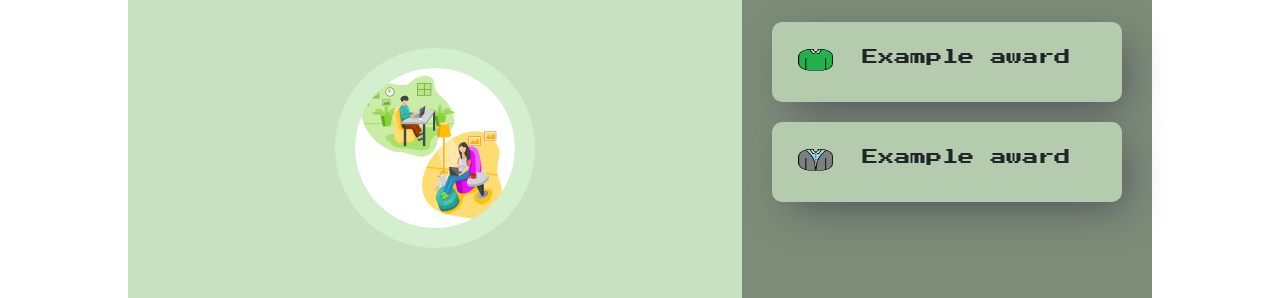
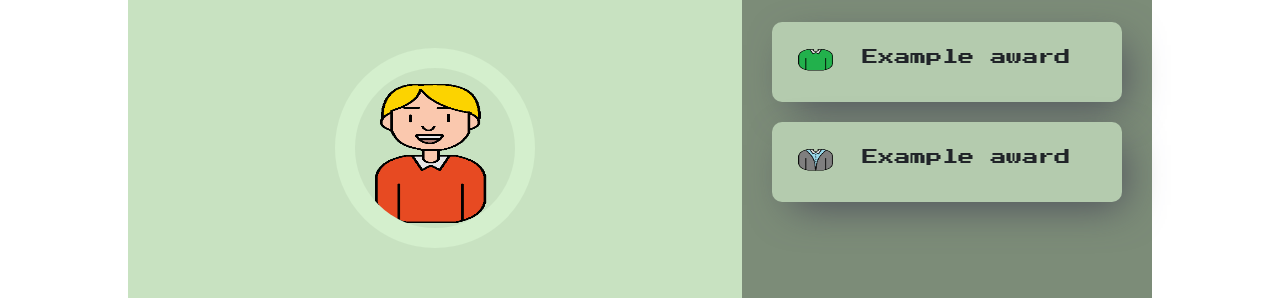
Before and after one commit to Karina-00/Hackathon, a React (Create React App) app: page / in a window 1280 px wide. Shown: the part 274-572 px from the top of the page. Built offline with nearby package versions, Linux system fonts and the light colour scheme; no server answers.

Commit message:
profile pic update

```diff
--- a/src/components/courses/QuestionView.tsx
+++ b/src/components/courses/QuestionView.tsx
@@ -5,7 +5,7 @@ import {Button, Container, Progress} from "nes-react";
 import EnemyImage1 from '../../assets/enemies/enemy1.png';
 import EnemyImage2 from '../../assets/enemies/enemy2.png';
 import EnemyImage3 from '../../assets/enemies/enemy3.png';
-import BlackLongBlack from '../../assets/PeopleAvatars/BlackLongBlack.png';
+import ProfilePicture from '../../assets/PeopleAvatars/WhiteShortBlond.png';
 import Location1 from '../../assets/locationBackground/location1.png';
 import Location2 from '../../assets/locationBackground/location2.png';
 
@@ -30,7 +30,7 @@ const QuestionView = ({question, answers, correct, handleNextQuestion, userHP, e
                 <Col>
                     <Container centered className="AnswersWrapper" style={{backgroundImage: `url(${Location1})`,
                         backgroundPosition: "center", backgroundSize: "cover"}}>
-                        <img className="AvatarWrapper" src={BlackLongBlack} alt="enemy image"/>
+                        <img className="AvatarWrapper" src={ProfilePicture} alt="enemy image"/>
                         <Progress value={userHP} max={100} error />
                         <p>{Math.round(userHP)}%</p>
                     </Container>
--- a/src/components/profile/ProfilePage.tsx
+++ b/src/components/profile/ProfilePage.tsx
@@ -10,6 +10,8 @@ import { changeUser } from "../../reducers/userSlice";
 import {useAppDispatch, useAppSelector} from "../../hooks";
 import {Container} from "nes-react";
 import MoneyIcon from '../../assets/money.png'
+
+import ProfilePicture from '../../assets/PeopleAvatars/WhiteShortBlond.png';
 
 
 const getUserApiAsync = createAsyncThunk(
@@ -58,7 +60,7 @@ const ProfilePage = () => {
        <div className="ProfilePage">
          <div className="UserSide">
            <h1 className="ProfileHeader">Profile</h1>
-           <img src={LoginImage} alt="user-avatar" className="avatar"></img>
+           <img src={ProfilePicture} alt="user-avatar" className="avatar"></img>
            <h2 className="UserName">{username}</h2>
            <Container rounded>Lvl 22</Container>
            <Container rounded>
```
